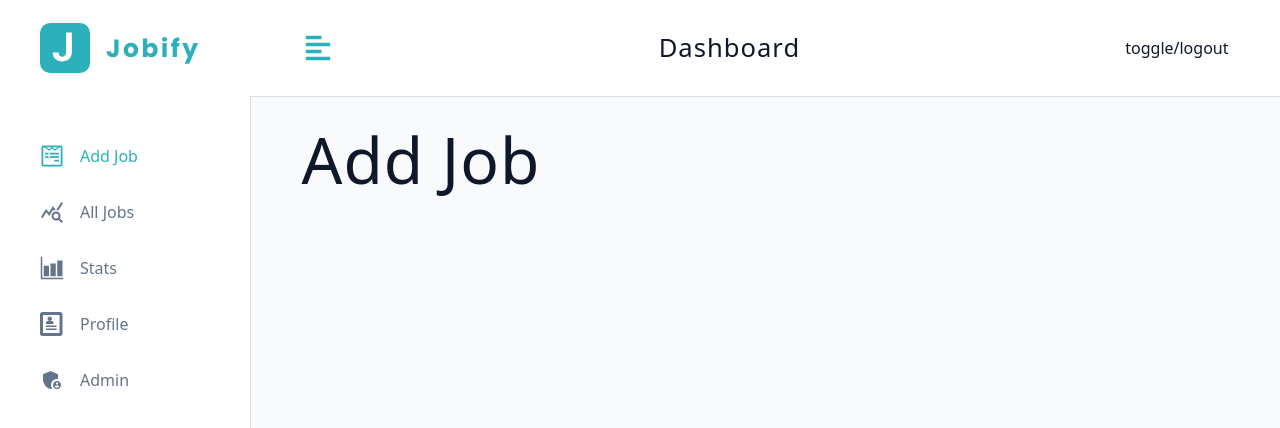
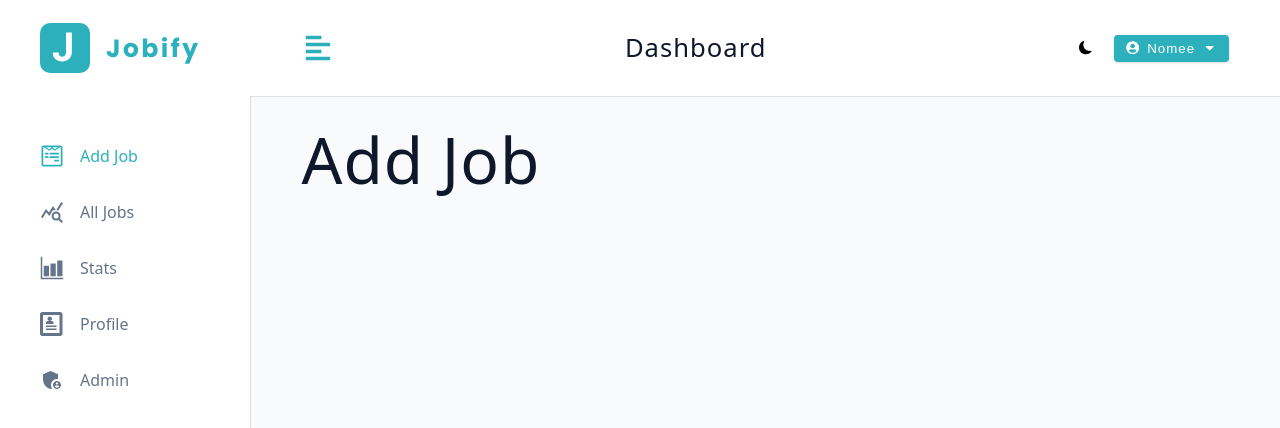
Before and after one commit to imnomee/CA-MERN-FULL, a React (Vite) app in the folder client/: page /dashboard in a window 1280 px wide. Shown: the top 428 px of the page. Built offline with nearby package versions, Linux system fonts and the light colour scheme.

Commit message:
front-end done. recheck

```diff
--- a/client/src/App.jsx
+++ b/client/src/App.jsx
@@ -12,6 +12,13 @@
     Profile,
     Admin,
 } from './pages/index';
+
+export const checkDefaultTheme = () => {
+    const isDarkTheme = localStorage.getItem('dark-theme') === 'true';
+    document.body.classList.toggle('dark-theme', isDarkTheme);
+    return isDarkTheme;
+};
+checkDefaultTheme();
 
 const router = createBrowserRouter([
     {
--- /dev/null
+++ b/client/src/components/LogoutContainer.jsx
@@ -0,0 +1,32 @@
+import { FaUserCircle, FaCaretDown, FaUser } from 'react-icons/fa';
+import Wrapper from '../assets/wrappers/LogoutContainer';
+import { useState } from 'react';
+import { useDashboardContext } from '../pages/DashboardLayout';
+
+const LogoutContainer = () => {
+    const [showLogout, setShowLogout] = useState(false);
+    const { user, logoutUser } = useDashboardContext();
+
+    return (
+        <Wrapper>
+            <button
+                type="button"
+                className="btn logout-btn"
+                onClick={() => setShowLogout(!showLogout)}>
+                <FaUserCircle />
+                {user?.name}
+                <FaCaretDown />
+            </button>
+            <div className={showLogout ? 'dropdown show-dropdown' : 'dropdown'}>
+                <button
+                    type="button"
+                    className="dropdown-btn"
+                    onClick={logoutUser}>
+                    Logout User
+                </button>
+            </div>
+        </Wrapper>
+    );
+};
+
+export default LogoutContainer;
--- a/client/src/components/Navbar.jsx
+++ b/client/src/components/Navbar.jsx
@@ -2,6 +2,8 @@
 import { useDashboardContext } from '../pages/DashboardLayout';
 import { Logo } from './index';
 import { FaAlignLeft } from 'react-icons/fa';
+import LogoutContainer from './LogoutContainer';
+import ThemeToggle from './ThemeToggle';
 
 const Navbar = () => {
     const { toggleSideBar } = useDashboardContext();
@@ -18,7 +20,10 @@
                     <Logo />
                     <h4 className="logo-text">Dashboard</h4>
                 </div>
-                <div className="btn-container">toggle/logout</div>
+                <div className="btn-container">
+                    <ThemeToggle />
+                    <LogoutContainer />
+                </div>
             </div>
         </Wrapper>
     );
--- /dev/null
+++ b/client/src/components/ThemeToggle.jsx
@@ -0,0 +1,18 @@
+import { BsFillSunFill, BsFillMoonFill } from 'react-icons/bs';
+import Wrapper from '../assets/wrappers/ThemeToggle';
+import { useDashboardContext } from '../pages/DashboardLayout';
+
+const ThemeToggle = () => {
+    const { isDarkTheme, toggleDarkTheme } = useDashboardContext();
+    return (
+        <Wrapper onClick={toggleDarkTheme}>
+            {isDarkTheme ? (
+                <BsFillSunFill className="toggle-icon" />
+            ) : (
+                <BsFillMoonFill />
+            )}
+        </Wrapper>
+    );
+};
+
+export default ThemeToggle;
--- a/client/src/pages/DashboardLayout.jsx
+++ b/client/src/pages/DashboardLayout.jsx
@@ -2,17 +2,24 @@
 import Wrapper from '../assets/wrappers/Dashboard';
 import { BigSidebar, SmallSidebar, NavBar } from '../components/index';
 import { createContext, useContext, useState } from 'react';
+import { checkDefaultTheme } from '../App';
 
 const DashboardContext = createContext();
-
+// const checkDefaultTheme = () => {
+//     const isDarkTheme = localStorage.getItem('dark-theme') === 'true';
+//     document.body.classList.toggle('dark-theme', isDarkTheme);
+//     return isDarkTheme;
+// };
 const DashboardLayout = () => {
     //temp
     const user = { name: 'nomee' };
     const [showSideBar, setShowSideBar] = useState(false);
-    const [isDarkTheme, setIsDarkTheme] = useState(false);
+    const [isDarkTheme, setIsDarkTheme] = useState(checkDefaultTheme());
 
     const toggleDarkTheme = () => {
-        console.log('toggle dark themes');
+        const newDarkTheme = !isDarkTheme;
+        setIsDarkTheme(newDarkTheme);
+        localStorage.setItem('dark-theme', newDarkTheme);
     };
 
     const toggleSideBar = () => {
```
